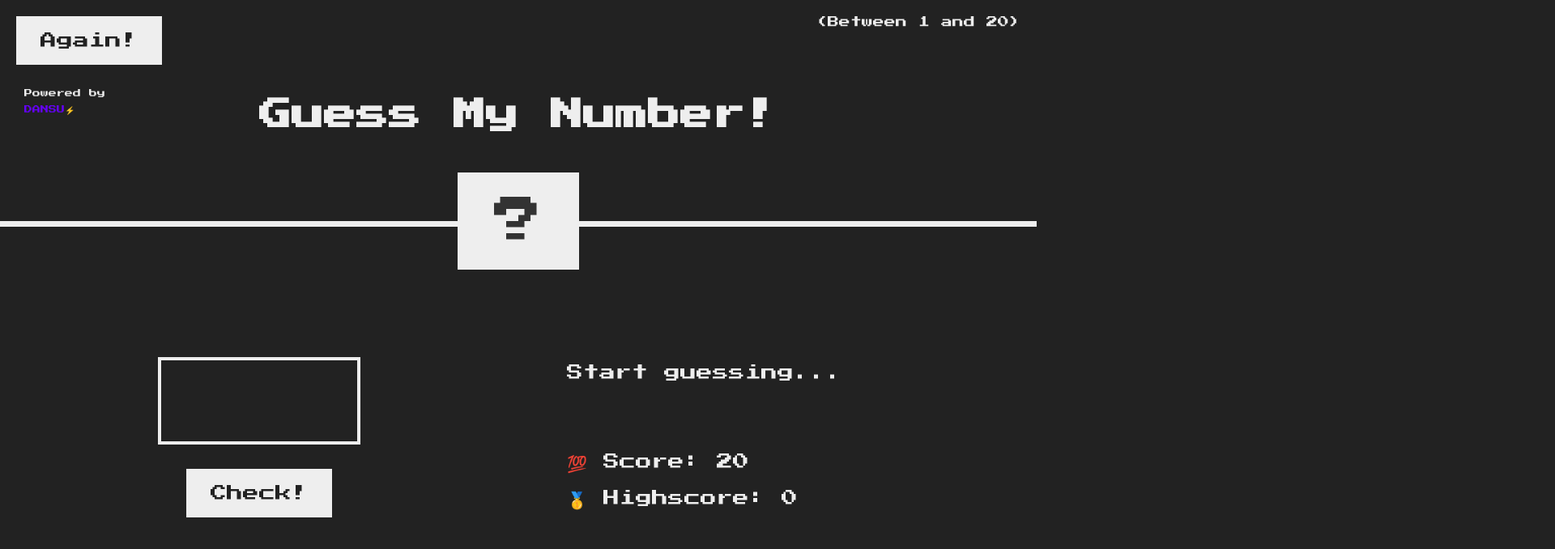
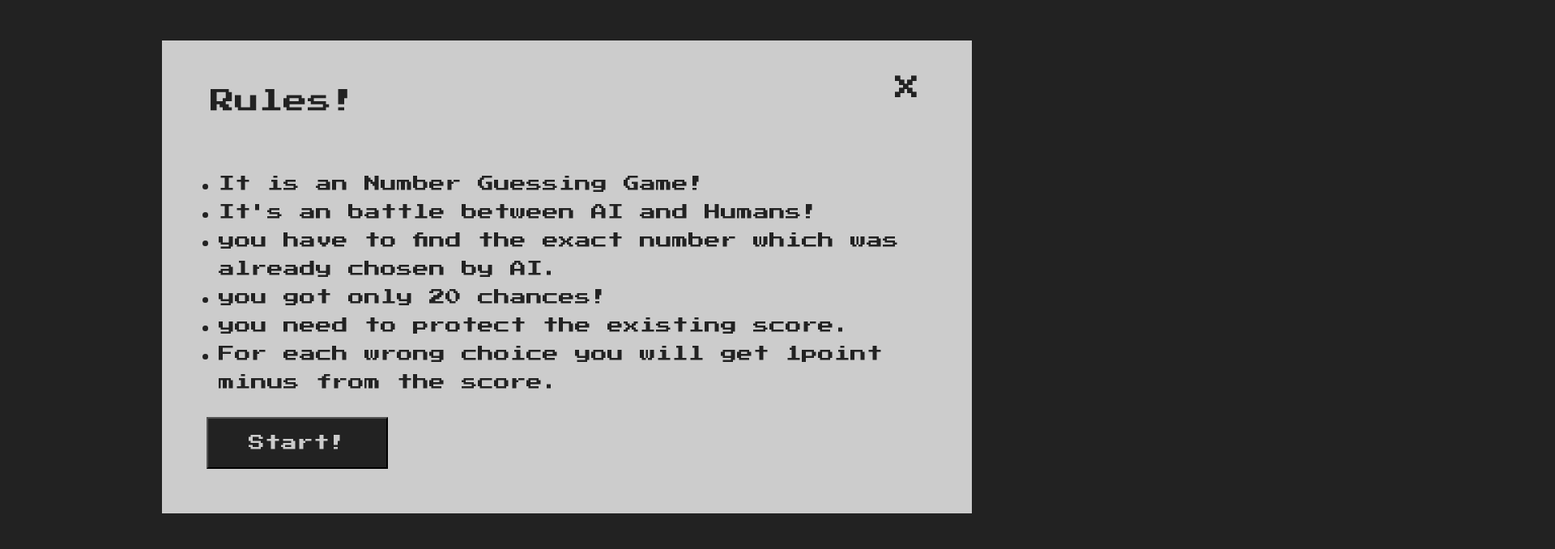
Before and after one commit to DhanushGopi/Guess-The-Number, a plain HTML site: page index.html in a window 1280 px wide. Shown: the top 678 px of the page at 81% size, 1920 px wide, since content can reach past the window. Drawn offline with Linux system fonts and the light colour scheme.

Commit message:
Updating source file for adding the Rules Modal Window

```diff
--- a/index.html
+++ b/index.html
@@ -9,7 +9,8 @@
   </head>
   <body>
     <header>
-      <h1>Guess My Number!</h1>
+      <h1 class="h1">Guess My Number!</h1>
+      <button class="btn rules-btn">Rules!</button>
       <p class="between">(Between 1 and 20)</p>
       <button class="btn again">Again!</button>
       <div id="cta">
@@ -20,6 +21,22 @@
       </div>
       <div class="number">?</div>
     </header>
+    <div class="rulesback hidden"></div>
+    <div class="rules hidden">
+      <p class="ruleshead">Rules!</p>
+      <p class="rulescloser">&times;</p>
+      <ul class="rulespoints">
+        <li>It is an Number Guessing Game!</li>
+        <li>It's an battle between AI and Humans!</li>
+        <li>
+          you have to find the exact number which was already chosen by AI.
+        </li>
+        <li>you got only 20 chances!</li>
+        <li>you need to protect the existing score.</li>
+        <li>For each wrong choice you will get 1point minus from the score.</li>
+      </ul>
+      <button class="start-btn starthidden">Start!</button>
+    </div>
     <main>
       <section class="left">
         <input type="number" class="guess" />
--- a/script.js
+++ b/script.js
@@ -1,4 +1,7 @@
 'use strict';
+
+document.querySelector('.rules').classList.remove('hidden');
+document.querySelector('.rulesback').classList.remove('hidden');
 
 /* Generating the Random range of numbers between 1-20 */
 let secretNumber = Math.trunc(Math.random() * 21);
@@ -35,7 +38,7 @@ document.querySelector('.check').addEventListener('click', function () {
   else {
     if (guess == secretNumber) {
       //winning decider
-      document.querySelector('.message').textContent = '⚡ Won the Game';
+      document.querySelector('.message').textContent = '⚡ Won the Battle';
       //high score validation
       if (score > highScore) {
         highScore = score;
@@ -51,7 +54,7 @@ document.querySelector('.check').addEventListener('click', function () {
     }
     // too high
     else if (guess > secretNumber) {
-      if (score > 0) {
+      if (score > 1) {
         //limiting the score within 0
         document.querySelector('.message').textContent = '😂 Too High!';
         score = score - 1;
@@ -59,11 +62,12 @@ document.querySelector('.check').addEventListener('click', function () {
         document.querySelector('.score').textContent = score;
         document.querySelector('.guess').value = 0;
       } else {
-        document.querySelector('.message').textContent = '😜 You Lost!';
+        document.querySelector('.message').textContent = '🤖 You Lost!';
+        document.querySelector('.score').textContent = 0;
       }
     } // too Low !
     else if (guess < secretNumber) {
-      if (score > 0) {
+      if (score > 1) {
         //limiting the score within 0
         document.querySelector('.message').textContent = '🤣 Too Low!';
         score = score - 1;
@@ -71,7 +75,8 @@ document.querySelector('.check').addEventListener('click', function () {
         document.querySelector('.score').textContent = score;
         document.querySelector('.guess').value = 0;
       } else {
-        document.querySelector('.message').textContent = '😜 You Lost!';
+        document.querySelector('.message').textContent = '🤖 You Lost!';
+        document.querySelector('.score').textContent = 0;
       }
     }
   }
@@ -91,3 +96,34 @@ document.querySelector('.again').addEventListener('click', function () {
   document.querySelector('.number').style.color = '#333';
   document.querySelector('.number').style.width = '15rem';
 });
+
+//start button event
+document.querySelector('.start-btn').addEventListener('click', function () {
+  document.querySelector('.rules').classList.add('hidden');
+  document.querySelector('.rulesback').classList.add('hidden');
+  document.querySelector('.guess').value = 0;
+  score = 20;
+  document.querySelector('.score').textContent = score;
+  secretNumber = Math.trunc(Math.random() * 21);
+  document.querySelector('.message').textContent = 'Start guessing...';
+  document.querySelector('.highscore').textContent = 0;
+  document.querySelector('.start-btn').textContent = 'Restart!';
+  //console.log('After the again btn ' + secretNumber);
+  //styling
+  document.querySelector('.number').textContent = '?';
+  document.querySelector('.number').style.backgroundColor = '#ddd';
+  document.querySelector('.number').style.color = '#333';
+  document.querySelector('.number').style.width = '15rem';
+});
+
+// rules closer
+document.querySelector('.rulescloser').addEventListener('click', function () {
+  document.querySelector('.rules').classList.add('hidden');
+  document.querySelector('.rulesback').classList.add('hidden');
+});
+
+// rules button
+document.querySelector('.rules-btn').addEventListener('click', function () {
+  document.querySelector('.rules').classList.remove('hidden');
+  document.querySelector('.rulesback').classList.remove('hidden');
+});
--- a/style.css
+++ b/style.css
@@ -4,6 +4,7 @@
   margin: 0;
   padding: 0;
   box-sizing: inherit;
+  font-family: 'Press Start 2P', sans-serif;
 }
 
 html {
@@ -12,9 +13,10 @@ html {
 }
 
 body {
-  font-family: 'Press Start 2P', sans-serif;
+  /* font-family: 'Press Start 2P', sans-serif; */
   color: #eee;
   background-color: #222;
+  position: relative;
   /* background-color: #60b347; */
 }
 
@@ -69,10 +71,16 @@ h1 {
   transform: translate(-50%, 50%);
 }
 
+.rules-btn {
+  position: absolute;
+  top: 2rem;
+  right: 2rem;
+}
+
 .between {
   font-size: 1.4rem;
   position: absolute;
-  top: 2rem;
+  top: 10rem;
   right: 2rem;
 }
 
@@ -133,3 +141,58 @@ a {
 #powered {
   margin: 1em;
 }
+
+/* rules modal windom */
+
+.hidden {
+  display: none;
+}
+
+.rulesback {
+  background-color: #222;
+  width: 100%;
+  height: 100%;
+  position: absolute;
+  z-index: 1;
+  top: 0rem;
+}
+.rules {
+  background-color: #ccc;
+  width: 1000px;
+  /*height: 500px;*/
+  color: #222;
+  padding: 50px;
+  position: absolute;
+  left: 20rem;
+  top: 5rem;
+  z-index: 2;
+  padding: 50px;
+}
+
+.ruleshead {
+  font-size: 30px;
+  padding: 10px;
+}
+
+.rulespoints {
+  font-size: 20px;
+  padding: 20px;
+  line-height: 3.5rem;
+}
+
+.start-btn {
+  margin: 5px;
+  padding: 20px 50px;
+  background-color: #222;
+  color: #ccc;
+  font-size: 20px;
+}
+
+.rulescloser {
+  font-size: 40px;
+  font-weight: 900;
+  position: relative;
+  z-index: 3;
+  left: 85rem;
+  top: -6rem;
+}
```
